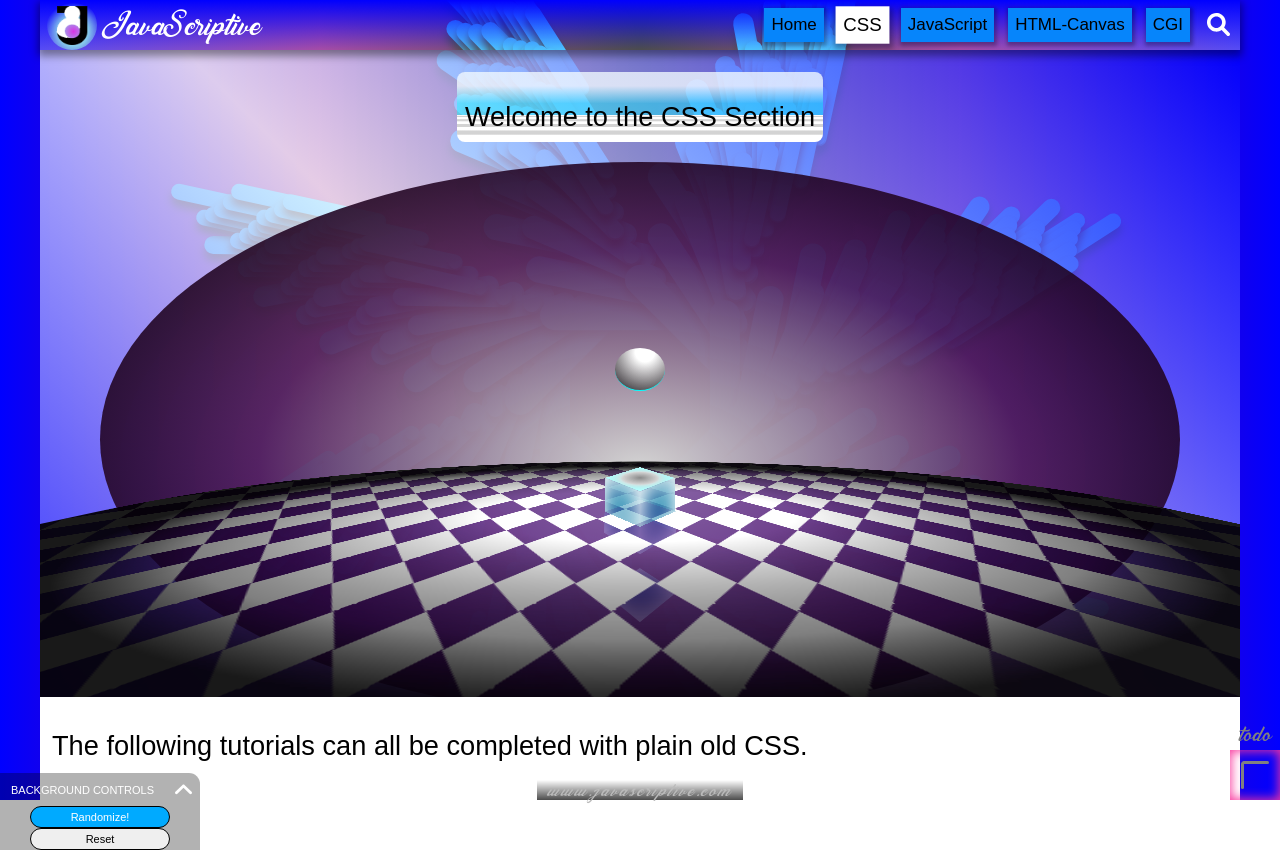
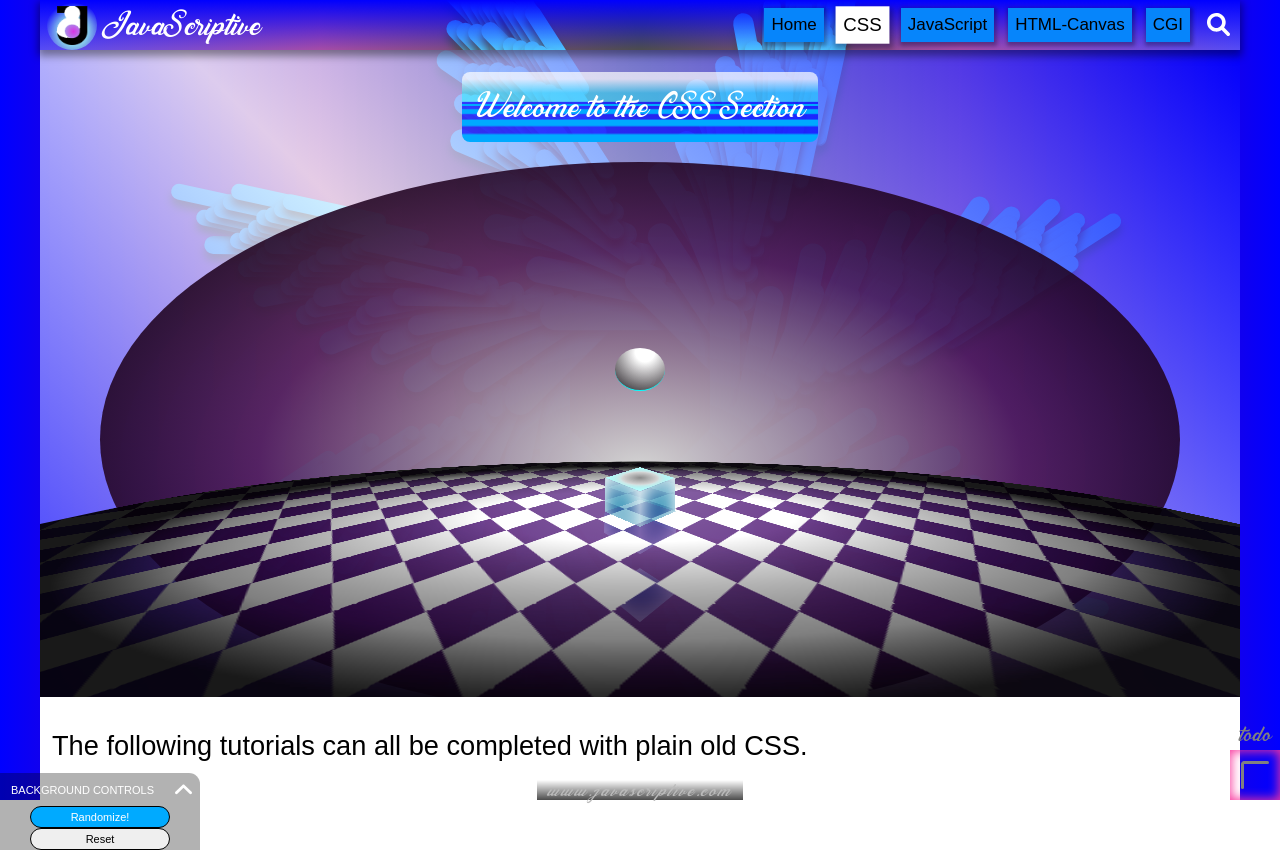
Before and after one commit to virtualepoch/web-engines-react, a React (Create React App) app: page /css in a window 1280 px wide. Shown: the top 852 px of the page. Built offline with nearby package versions, Linux system fonts and the light colour scheme.

Commit message:
style change

```diff
--- a/src/pages/css/css.css
+++ b/src/pages/css/css.css
@@ -14,15 +14,17 @@
   padding: 5px 0;
   font: lighter clamp(0.7rem, 5vw, 1rem) sans-serif;
 }
-.heading {
+.css-page .heading {
   width: fit-content;
   height: 70px;
-  padding: 20px 8px 0 8px;
+  padding: 0 12px;
   border-radius: 8px;
   display: flex;
   align-items: center;
   justify-content: center;
-  background: linear-gradient(0deg, white 10%, lightgray 11% 16%, white 17% 21%, lightgray 22% 25%, white 26% 29%, lightgray 30% 32%, white 33% 35%, lightgray 36% 37%, white 38% 39%, rgb(0, 255, 255, 0.4) 39% 55%, rgb(240, 248, 255, 0.8) 80%);
+  font: 33px Lorea;
+  color: white;
+  background: linear-gradient(0deg, hsl(200, 100%, 50%) 10%, rgba(0, 0, 255, 0.7) 13% 21%, hsl(200, 100%, 50%) 24% 31%, rgba(0, 0, 255, 0.7) 33% 39%, hsl(200, 100%, 50%) 41% 46%, rgba(0, 0, 255, 0.7) 48% 52%, hsl(200, 100%, 50%) 51% 54%, rgba(0, 0, 255, 0.7) 55% 57%, rgb(0, 255, 255, 0.4) 58% 70%, rgb(255, 255, 255, 0.7) 90%);
 }
 .main-content {
   width: 100%;
--- a/src/pages/home/Home.js
+++ b/src/pages/home/Home.js
@@ -7,7 +7,7 @@ export default function Home() {
       <div className="text-box">
         <h1>Welcome to JavaScriptive</h1>
         <p>
-          ...a place to learn, <br /> and find inspiration. Check out our JavaScript and CSS tutorials or go straight to animation and game development... find something useful.
+          ...a place to learn, <br /> and find inspiration. Check out our JavaScript and CSS tutorials or go straight to animation and game development... hope you find something useful.
         </p>
         <Link className="action-btn" to="/css">
           LET'S GO!
```
